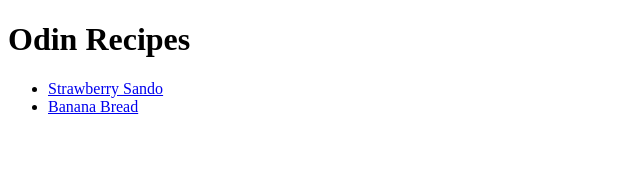
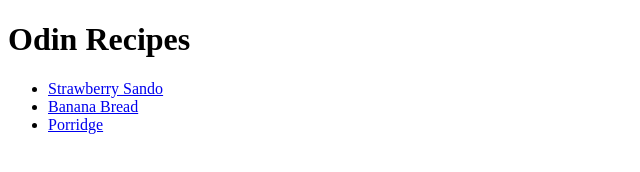
Before and after one commit to obaeric/odin-recipes, a plain HTML site: page index.html in a window 1280 px wide. Shown: the full height of the page, 0-640 px from the left. Drawn offline with Linux system fonts and the light colour scheme.

Commit message:
update: Link porridge recipe page and homepage
-added a link to the new porridge recipe page in
index.html
-included a return link to the homepage in the
porridge page for easier navigation

```diff
--- a/index.html
+++ b/index.html
@@ -10,6 +10,7 @@
           <ul>
              <li><a href="./recipes/strawberry-sando.html">Strawberry Sando</a></li>
              <li><a href="./recipes/banana-bread.html">Banana Bread</a></li>
+             <li><a href="./recipes/porridge.html">Porridge</a></li>
           </ul>
     </body>
 </html>
```
Also changed, not shown: recipes/porridge.html (+1 -0 lines).
